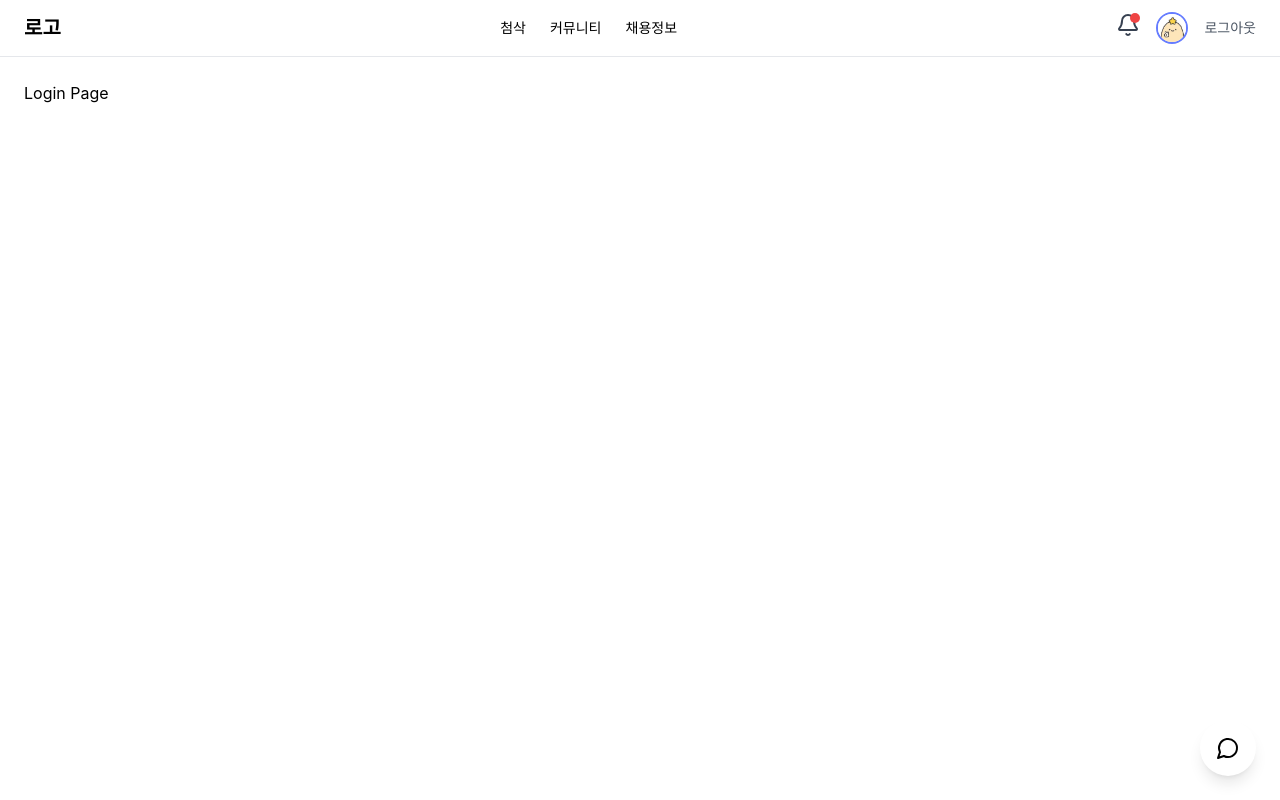
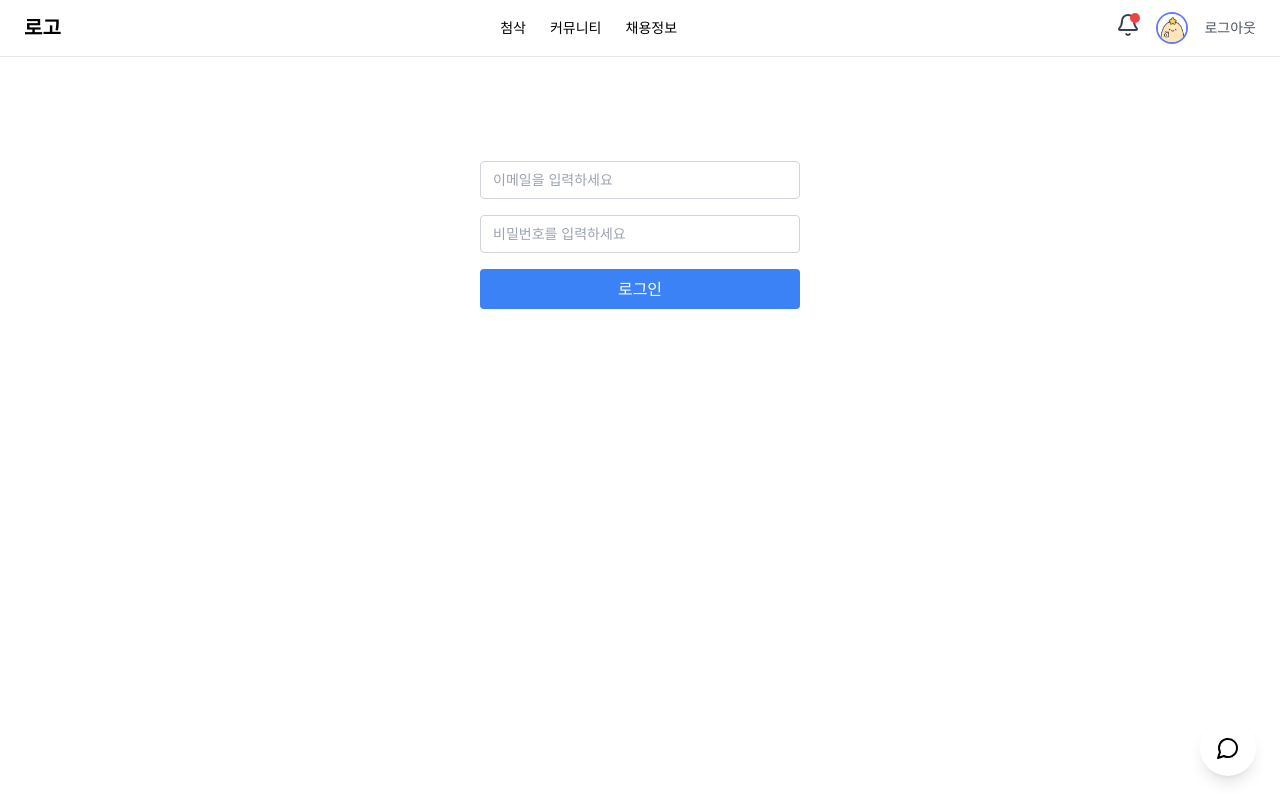
Before and after one commit to KwonAYeong/pofolling_frontend, a React (Create React App) app: page /login in a window 1280 px wide. Built offline with nearby package versions, Linux system fonts and the light colour scheme.

Commit message:
feat login

```diff
--- a/src/pages/auth/Login.tsx
+++ b/src/pages/auth/Login.tsx
@@ -1,5 +1,45 @@
-const Login = () => {
-    return <div>Login Page</div>;
+// pages/LoginPage.tsx
+import React, { useState } from 'react';
+import { useNavigate } from 'react-router-dom';
+import Input from '../../components/common/Input';
+
+export default function LoginPage() {
+  const navigate = useNavigate();
+  const [email, setEmail] = useState('');
+  const [password, setPassword] = useState('');
+
+  const handleLogin = () => {
+    if (email === 'test@example.com' && password === '1234') {
+      navigate('/mypage');
+    } else {
+      alert('이메일 또는 비밀번호가 틀렸습니다.');
+    }
   };
 
-  export default Login;
+  return (
+    <div className="flex flex-col items-center mt-20">
+      <Input
+        type="email"
+        placeholder="이메일을 입력하세요"
+        value={email}
+        onChange={(e: React.ChangeEvent<HTMLInputElement>) => setEmail(e.target.value)}
+        required
+        className="w-80 border rounded px-3 py-2 mb-4"
+      />
+      <Input
+        type="password"
+        placeholder="비밀번호를 입력하세요"
+        value={password}
+        onChange={(e: React.ChangeEvent<HTMLInputElement>) => setPassword(e.target.value)}
+        required
+        className="w-80 border rounded px-3 py-2 mb-4"
+      />
+      <button
+        onClick={handleLogin}
+        className="w-80 bg-blue-500 hover:bg-blue-600 text-white py-2 rounded font-medium"
+      >
+        로그인
+      </button>
+    </div>
+  );
+}
```
Also changed, not shown: 2 other files (tests, documents, lock files or other folders).
